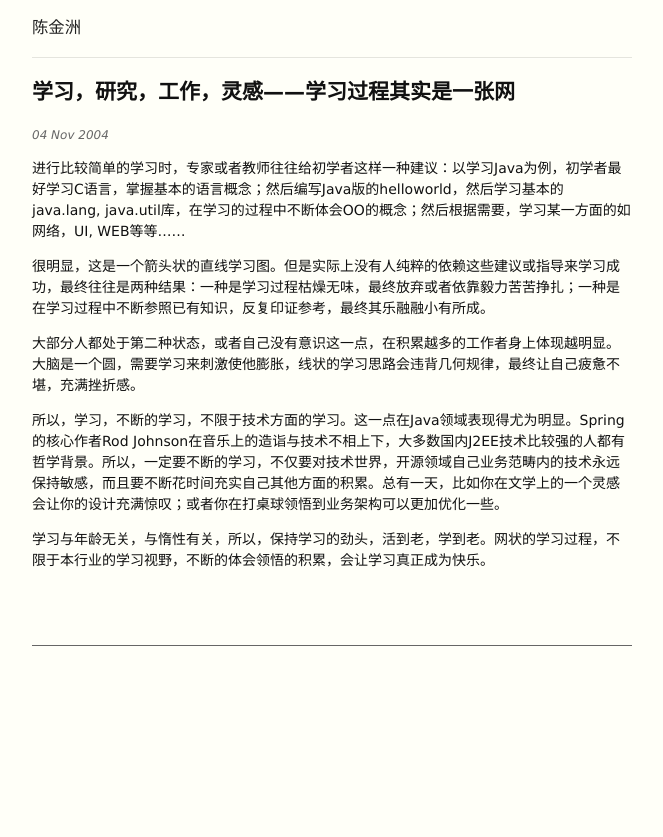
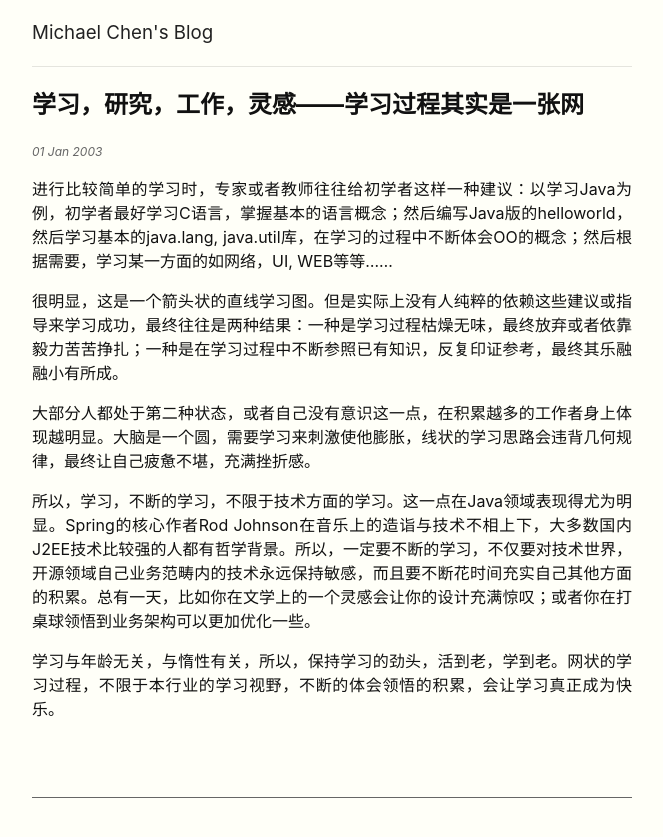
Before and after one commit to mechiland/mechiland.github.com, a Jekyll site: the page built from _posts/2004-11-04-net.md, in a window 1280 px wide. Shown: the top 837 px of the page, without its empty margins (308-971 px from the left). Built offline with Jekyll 4.4.1, drawn with Linux system fonts in a browser that asks for light colours.

Commit message:
update style

```diff
--- a/_includes/header.html
+++ b/_includes/header.html
@@ -21,6 +21,6 @@
     </head>
     <body>
       <div class="container">
-        <h3 class="brand"><a href="/">陈金洲</a></h3>
+        <h3 class="brand"><a href="/">Michael Chen's Blog</a></h3>
         <hr />
       </div>
--- a/_posts/2004-11-04-net.md
+++ b/_posts/2004-11-04-net.md
@@ -3,6 +3,7 @@ layout: post
 status: publish
 type: post
 published: true
+date: 2003-1-1
 title: "学习，研究，工作，灵感——学习过程其实是一张网"
 ---
 <p>进行比较简单的学习时，专家或者教师往往给初学者这样一种建议：以学习Java为例，初学者最好学习C语言，掌握基本的语言概念；然后编写Java版的helloworld，然后学习基本的java.lang, java.util库，在学习的过程中不断体会OO的概念；然后根据需要，学习某一方面的如网络，UI, WEB等等……</p> <p>很明显，这是一个箭头状的直线学习图。但是实际上没有人纯粹的依赖这些建议或指导来学习成功，最终往往是两种结果：一种是学习过程枯燥无味，最终放弃或者依靠毅力苦苦挣扎；一种是在学习过程中不断参照已有知识，反复印证参考，最终其乐融融小有所成。</p> <p>大部分人都处于第二种状态，或者自己没有意识这一点，在积累越多的工作者身上体现越明显。大脑是一个圆，需要学习来刺激使他膨胀，线状的学习思路会违背几何规律，最终让自己疲惫不堪，充满挫折感。</p> <p>所以，学习，不断的学习，不限于技术方面的学习。这一点在Java领域表现得尤为明显。Spring的核心作者Rod Johnson在音乐上的造诣与技术不相上下，大多数国内J2EE技术比较强的人都有哲学背景。所以，一定要不断的学习，不仅要对技术世界，开源领域自己业务范畴内的技术永远保持敏感，而且要不断花时间充实自己其他方面的积累。总有一天，比如你在文学上的一个灵感会让你的设计充满惊叹；或者你在打桌球领悟到业务架构可以更加优化一些。</p> <p>学习与年龄无关，与惰性有关，所以，保持学习的劲头，活到老，学到老。网状的学习过程，不限于本行业的学习视野，不断的体会领悟的积累，会让学习真正成为快乐。</p>
--- a/css/main.css
+++ b/css/main.css
@@ -7,7 +7,7 @@ textarea {
 }
 
 html {
-  font-size: 14px;
+  font-size: 16px;
 }
 
 html, body {
@@ -17,8 +17,9 @@ html, body {
 
 body {
     height: 100%;
-    font-family: 'Pingfang SC','微软雅黑',Verdana,'Helvetica Neue', Arial, 'Liberation Sans', sans-serif;
-    font-size: 1em;
+    font-family: -apple-system, BlinkMacSystemFont, "Segoe UI", Helvetica, Arial, sans-serif, "Apple Color Emoji", "Segoe UI Emoji", "Segoe UI Symbol";
+    font-size: 1rem;
+    text-align: justify;
     background-color: #fffff8;
     color: #111;
     -webkit-font-smoothing: antialiased;
@@ -28,6 +29,10 @@ body {
 
 a {
   color: #111;
+  text-decoration: none;
+}
+
+a:hover {
   text-decoration: underline;
 }
 
--- a/index.html
+++ b/index.html
@@ -8,7 +8,7 @@ title: Home
   {% for post in site.posts %}
   {% if post.type == 'post' %}
   <li>
-    <a href="{{ post.url }}">{{ post.title }}</a>
+    <a href="{{ post.url }}">{{ post.title }}</a> {{ page.date }}
   </li>
   {% endif %}
   {% endfor %}
```
Also changed, not shown: 1 other file.
